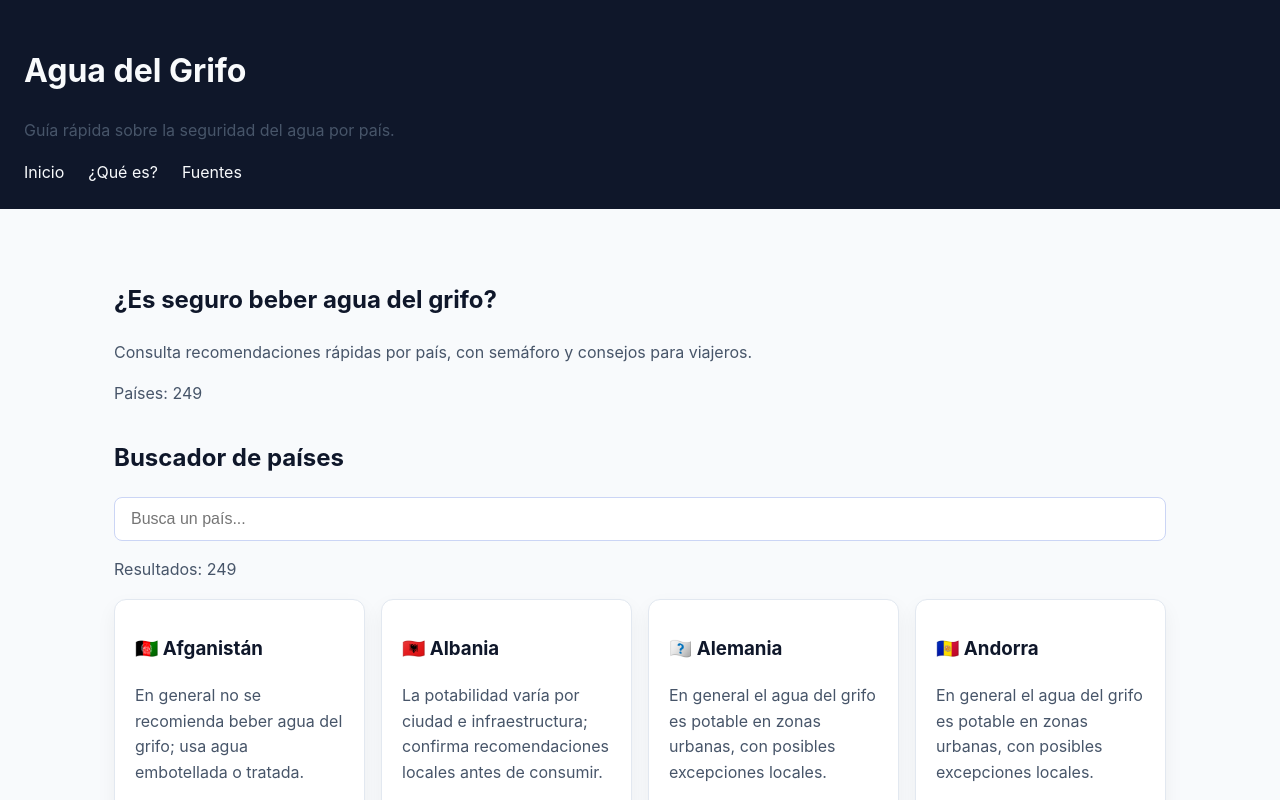
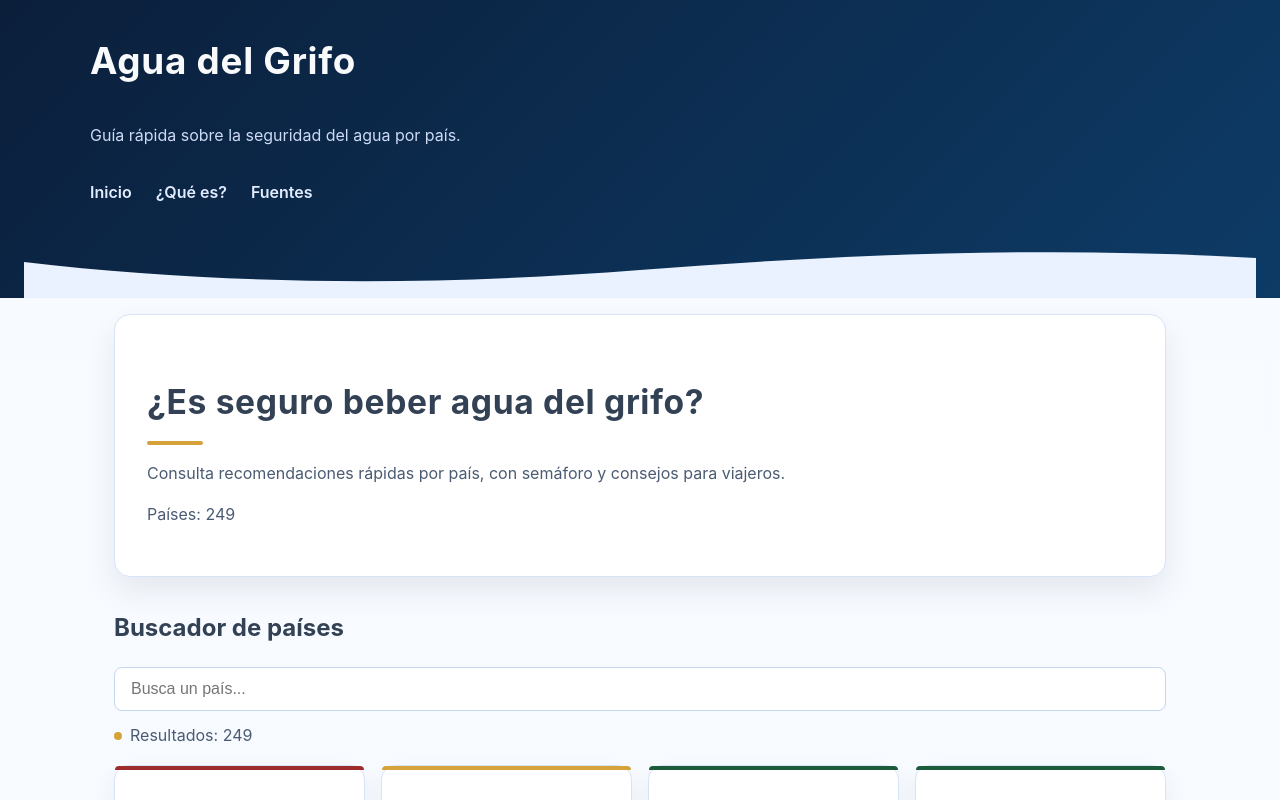
Before and after one commit to elpenultimo/aguadelgrifo, a Next.js app: page / in a window 1280 px wide. Shown: the top 800 px of the page. Built offline with nearby package versions, Linux system fonts and the light colour scheme.

Commit message:
Restyle site with water-inspired palette

```diff
--- a/src/app/components/PaisSearch.tsx
+++ b/src/app/components/PaisSearch.tsx
@@ -40,7 +40,10 @@ export default function PaisSearch({ countries }: { countries: Pais[] }) {
         value={query}
         onChange={(event) => setQuery(event.target.value)}
       />
-      <p className="subtle">Resultados: {filtered.length}</p>
+      <p className="results">
+        <span className="results__dot" aria-hidden="true" />
+        <span className="subtle">Resultados: {filtered.length}</span>
+      </p>
       <div className="grid">
         {filtered.map((country) => {
           const flag = getCountryFlagEmoji({
@@ -54,6 +57,10 @@ export default function PaisSearch({ countries }: { countries: Pais[] }) {
 
           return (
             <article key={country.slug} className="card">
+              <div
+                className={`card__status card__status--${country.status}`}
+                aria-hidden="true"
+              />
               <h3>
                 <Link href={`/pais/${country.slug}`}>{title}</Link>
               </h3>
--- /dev/null
+++ b/src/app/components/WaveDivider.tsx
@@ -0,0 +1,16 @@
+export default function WaveDivider() {
+  return (
+    <div className="wave-divider" aria-hidden="true">
+      <svg
+        viewBox="0 0 1440 120"
+        preserveAspectRatio="none"
+        xmlns="http://www.w3.org/2000/svg"
+      >
+        <path
+          d="M0,48 C240,96 480,96 720,64 C960,32 1200,16 1440,40 L1440,120 L0,120 Z"
+          fill="#EAF2FF"
+        />
+      </svg>
+    </div>
+  );
+}
--- a/src/app/continente/[slug]/page.tsx
+++ b/src/app/continente/[slug]/page.tsx
@@ -43,7 +43,7 @@ export default function ContinentePage({
 
   return (
     <article>
-      <section>
+      <section className="panel">
         <h2>{continente.name}</h2>
         <p className="subtle">
           Selección de países y su recomendación general sobre el agua del grifo.
@@ -53,6 +53,10 @@ export default function ContinentePage({
       <section className="grid">
         {countries.map((pais) => (
           <article key={pais.slug} className="card">
+            <div
+              className={`card__status card__status--${pais.status}`}
+              aria-hidden="true"
+            />
             <h3>
               <Link href={`/pais/${pais.slug}`}>{pais.name}</Link>
             </h3>
--- a/src/app/globals.css
+++ b/src/app/globals.css
@@ -2,8 +2,21 @@
   color-scheme: light;
   font-family: "Inter", system-ui, sans-serif;
   line-height: 1.6;
-  background-color: #f8fafc;
-  color: #0f172a;
+  --deep-blue: #0b1f3b;
+  --primary-blue: #0d3b66;
+  --mid-blue: #1e5aa8;
+  --light-blue: #eaf2ff;
+  --text-gray: #334155;
+  --card-border: #d7e3f7;
+  --gold-accent: #d6a23a;
+  --success-bg: #dcf5e7;
+  --success-text: #1b5a3a;
+  --danger-bg: #fde3e3;
+  --danger-text: #9f2c2c;
+  --warning-bg: #fef1c6;
+  --warning-text: #8a5a10;
+  background-color: var(--light-blue);
+  color: var(--text-gray);
 }
 
 * {
@@ -12,6 +25,7 @@
 
 body {
   margin: 0;
+  background: linear-gradient(180deg, #f7faff 0%, #ffffff 100%);
 }
 
 a {
@@ -26,15 +40,68 @@ main {
 }
 
 header {
-  padding: 1.5rem;
-  background: #0f172a;
+  padding: 2rem 1.5rem 0;
+  background: linear-gradient(135deg, var(--deep-blue), var(--primary-blue));
   color: #f8fafc;
+  position: relative;
+  overflow: hidden;
+}
+
+.header__content {
+  max-width: 1100px;
+  margin: 0 auto;
+  display: grid;
+  gap: 1rem;
+  padding-bottom: 2rem;
+}
+
+header h1 {
+  margin: 0;
+  letter-spacing: 0.02em;
+  font-size: clamp(2rem, 1.5rem + 1vw, 2.6rem);
 }
 
 header nav {
   display: flex;
   gap: 1.5rem;
   flex-wrap: wrap;
+}
+
+header nav a {
+  color: #e2ecff;
+  font-weight: 600;
+  position: relative;
+}
+
+header nav a::after {
+  content: "";
+  position: absolute;
+  left: 0;
+  bottom: -4px;
+  width: 0;
+  height: 2px;
+  background: var(--gold-accent);
+  transition: width 0.2s ease;
+}
+
+header nav a:hover::after {
+  width: 100%;
+}
+
+header .subtle {
+  color: #cddbf5;
+}
+
+.wave-divider {
+  display: block;
+  width: 100%;
+  line-height: 0;
+}
+
+.wave-divider svg {
+  display: block;
+  width: 100%;
+  height: 60px;
 }
 
 section {
@@ -60,21 +127,22 @@ ul {
   font-size: 1rem;
   font-weight: 700;
   border-radius: 0.75rem;
+  border: 1px solid rgba(15, 23, 42, 0.1);
 }
 
 .badge--si {
-  background: #dcfce7;
-  color: #166534;
+  background: var(--success-bg);
+  color: var(--success-text);
 }
 
 .badge--depende {
-  background: #fef3c7;
-  color: #92400e;
+  background: var(--warning-bg);
+  color: var(--warning-text);
 }
 
 .badge--no {
-  background: #fee2e2;
-  color: #991b1b;
+  background: var(--danger-bg);
+  color: var(--danger-text);
 }
 
 .badge--verified {
@@ -103,50 +171,105 @@ ul {
 
 .card {
   background: #ffffff;
-  padding: 1rem 1.25rem;
-  border-radius: 0.75rem;
-  border: 1px solid #e2e8f0;
-  box-shadow: 0 8px 20px rgba(15, 23, 42, 0.05);
+  padding: 1.25rem 1.5rem;
+  border-radius: 0.9rem;
+  border: 1px solid var(--card-border);
+  box-shadow: 0 10px 24px rgba(15, 23, 42, 0.06);
+  position: relative;
+  transition: transform 0.2s ease, box-shadow 0.2s ease;
+}
+
+.card:hover {
+  transform: translateY(-3px);
+  box-shadow: 0 16px 32px rgba(15, 23, 42, 0.1);
+}
+
+.card__status {
+  position: absolute;
+  top: 0;
+  left: 0;
+  right: 0;
+  height: 4px;
+  border-top-left-radius: 0.9rem;
+  border-top-right-radius: 0.9rem;
+}
+
+.card__status--si {
+  background: var(--success-text);
+}
+
+.card__status--depende {
+  background: var(--gold-accent);
+}
+
+.card__status--no {
+  background: var(--danger-text);
 }
 
 .search-input {
   width: 100%;
   padding: 0.75rem 1rem;
   border-radius: 0.5rem;
-  border: 1px solid #cbd5f5;
+  border: 1px solid #c6d7f2;
   font-size: 1rem;
+  background: #ffffff;
+  transition: border-color 0.2s ease, box-shadow 0.2s ease;
+}
+
+.search-input:focus {
+  outline: none;
+  border-color: var(--mid-blue);
+  box-shadow: 0 0 0 3px rgba(30, 90, 168, 0.15);
+}
+
+.results {
+  display: inline-flex;
+  align-items: center;
+  gap: 0.5rem;
+  color: var(--text-gray);
+  margin-top: 0.75rem;
+}
+
+.results__dot {
+  width: 8px;
+  height: 8px;
+  background: var(--gold-accent);
+  border-radius: 999px;
 }
 
 .notice {
-  background: #fff7ed;
-  border: 1px solid #fdba74;
-  color: #7c2d12;
+  background: #fff5e8;
+  border: 1px solid #f7c28f;
+  color: #7a3c18;
   padding: 0.75rem 1rem;
   border-radius: 0.75rem;
 }
 
 .subtle {
-  color: #475569;
+  color: #4b5b73;
 }
 
 .sources {
   margin-top: 1rem;
   padding-top: 0.75rem;
-  border-top: 1px solid #e2e8f0;
+  border-top: 1px solid var(--card-border);
 }
 
 .sources__toggle {
-  background: #f1f5f9;
-  border: 1px solid #cbd5f5;
+  background: #ffffff;
+  border: 1px solid #c6d7f2;
   border-radius: 999px;
   padding: 0.35rem 0.9rem;
   font-size: 0.95rem;
   font-weight: 600;
   cursor: pointer;
+  color: var(--primary-blue);
+  transition: background 0.2s ease, border-color 0.2s ease;
 }
 
 .sources__toggle:hover {
-  background: #e2e8f0;
+  background: var(--light-blue);
+  border-color: var(--mid-blue);
 }
 
 .sources__title {
@@ -160,3 +283,90 @@ ul {
   gap: 0.35rem;
   margin: 0;
 }
+
+.hero {
+  margin-top: -1.5rem;
+}
+
+.hero__panel {
+  background: #ffffff;
+  border: 1px solid var(--card-border);
+  border-radius: 1rem;
+  padding: 2rem;
+  box-shadow: 0 14px 30px rgba(15, 23, 42, 0.08);
+}
+
+.hero__panel h2 {
+  font-size: clamp(1.9rem, 1.3rem + 1vw, 2.4rem);
+  letter-spacing: 0.02em;
+  margin-bottom: 0.5rem;
+}
+
+.hero__accent {
+  display: block;
+  width: 56px;
+  height: 4px;
+  background: var(--gold-accent);
+  border-radius: 999px;
+  margin: 0.75rem 0 1rem;
+}
+
+.detail-header {
+  display: flex;
+  align-items: center;
+  gap: 0.75rem;
+  flex-wrap: wrap;
+}
+
+.detail-title {
+  margin: 0;
+  font-size: clamp(1.8rem, 1.2rem + 1vw, 2.3rem);
+}
+
+.detail-accent {
+  width: 72px;
+  height: 4px;
+  background: var(--gold-accent);
+  border-radius: 999px;
+  margin: 0.75rem 0 1.25rem;
+}
+
+.panel {
+  background: #ffffff;
+  border: 1px solid var(--card-border);
+  border-radius: 0.9rem;
+  padding: 1.5rem;
+  box-shadow: 0 10px 22px rgba(15, 23, 42, 0.05);
+}
+
+footer {
+  background: linear-gradient(135deg, var(--deep-blue), var(--primary-blue));
+  color: #e2ecff;
+  padding: 2rem 1.5rem;
+  margin-top: 3rem;
+}
+
+footer .footer__content {
+  max-width: 1100px;
+  margin: 0 auto;
+  display: flex;
+  flex-wrap: wrap;
+  gap: 1rem 2rem;
+  align-items: center;
+  justify-content: space-between;
+}
+
+footer nav {
+  display: flex;
+  gap: 1.25rem;
+  flex-wrap: wrap;
+}
+
+footer nav a {
+  color: #f6f9ff;
+  font-weight: 600;
+}
+
+footer nav a:hover {
+  color: var(--gold-accent);
+}
--- a/src/app/layout.tsx
+++ b/src/app/layout.tsx
@@ -2,6 +2,7 @@ import type { Metadata } from "next";
 import Link from "next/link";
 import "./globals.css";
 import { buildBaseMetadata } from "../lib/seo";
+import WaveDivider from "./components/WaveDivider";
 
 export const metadata: Metadata = buildBaseMetadata();
 
@@ -14,15 +15,30 @@ export default function RootLayout({
     <html lang="es">
       <body>
         <header>
+          <div className="header__content">
             <h1>Agua del Grifo</h1>
-          <p className="subtle">Guía rápida sobre la seguridad del agua por país.</p>
+            <p className="subtle">
+              Guía rápida sobre la seguridad del agua por país.
+            </p>
             <nav>
               <Link href="/">Inicio</Link>
               <Link href="/que-es-agua-del-grifo">¿Qué es?</Link>
               <Link href="/fuentes">Fuentes</Link>
             </nav>
+          </div>
+          <WaveDivider />
         </header>
         <main>{children}</main>
+        <footer>
+          <div className="footer__content">
+            <p>Información orientativa para viajeros y residentes.</p>
+            <nav>
+              <Link href="/">Inicio</Link>
+              <Link href="/que-es-agua-del-grifo">¿Qué es?</Link>
+              <Link href="/fuentes">Fuentes</Link>
+            </nav>
+          </div>
+        </footer>
       </body>
     </html>
   );
--- a/src/app/page.tsx
+++ b/src/app/page.tsx
@@ -6,15 +6,16 @@ import PaisSearch from "./components/PaisSearch";
 export default function HomePage() {
   return (
     <>
-      <section>
-        <h2>¿Es seguro beber agua del grifo?</h2>
-        <p className="subtle">
-          Consulta recomendaciones rápidas por país, con semáforo y consejos para
-          viajeros.
-        </p>
-        <p className="subtle">
-          Países: {paises.length}
-        </p>
+      <section className="hero">
+        <div className="hero__panel">
+          <h2>¿Es seguro beber agua del grifo?</h2>
+          <span className="hero__accent" aria-hidden="true" />
+          <p className="subtle">
+            Consulta recomendaciones rápidas por país, con semáforo y consejos
+            para viajeros.
+          </p>
+          <p className="subtle">Países: {paises.length}</p>
+        </div>
       </section>
 
       <PaisSearch countries={paises} />
```
Also changed, not shown: src/app/pais/[slug]/page.tsx (+14 -6 lines). Lines whose indentation alone changed are shown as unchanged.
